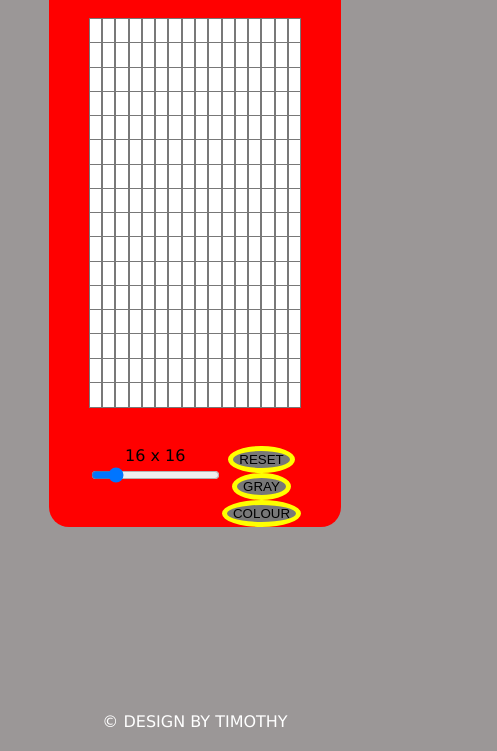
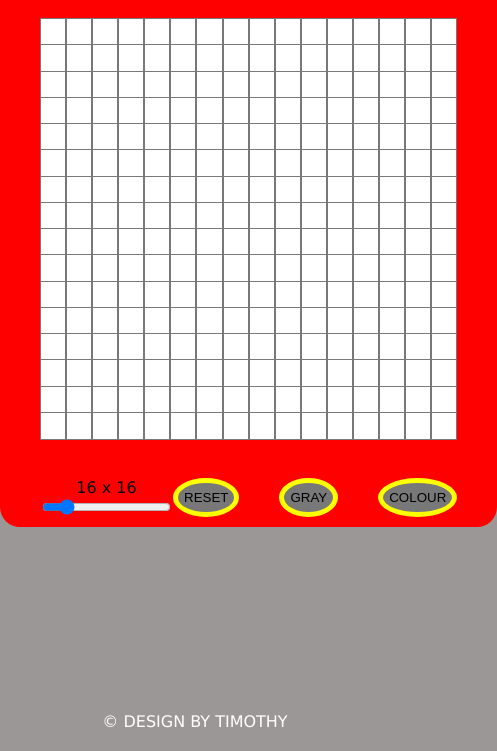
Before and after one commit to Timmyojo/etch-a-skech, a plain HTML site: page index.html in a window 390 px wide. Shown: the part 93-844 px from the top of the page, 497 px wide, since content can reach past the window. Drawn offline with Linux system fonts and the light colour scheme.

Commit message:
worked on reponsives on various device.

```diff
--- a/style.css
+++ b/style.css
@@ -12,7 +12,7 @@ body {
 
 .board {
     background-color: red;
-    width: 75%;
+    width: 768;
     height: 600px;
     margin: 20px auto 0 auto;
     border-radius: 20px;
@@ -74,10 +74,3 @@ footer {
     color: #fff;
     margin-bottom: 20px;
 }
-
-@media (max-width: 560px) {
-    .m-btn {
-        display: inline-block;
-    }
-
-}
```
